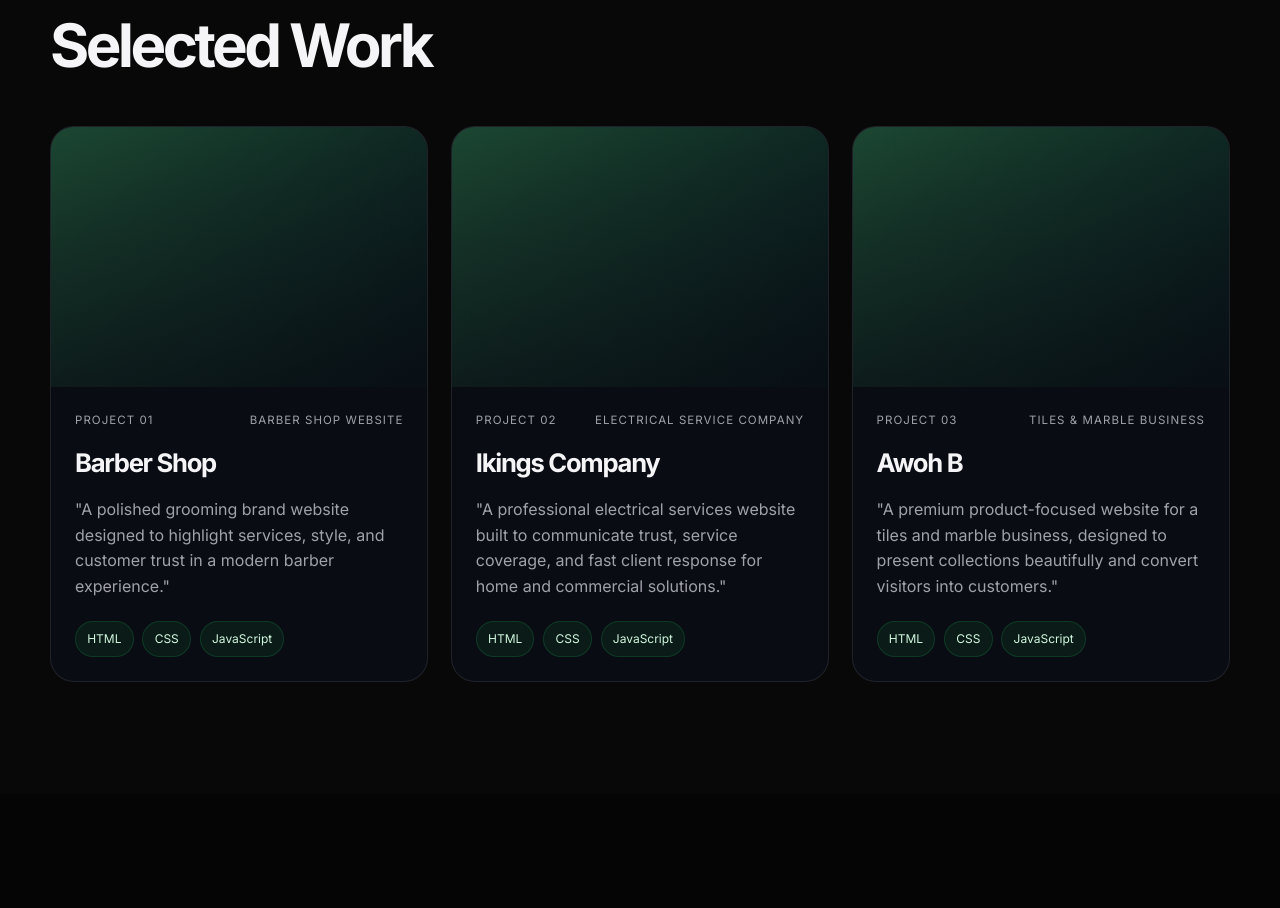
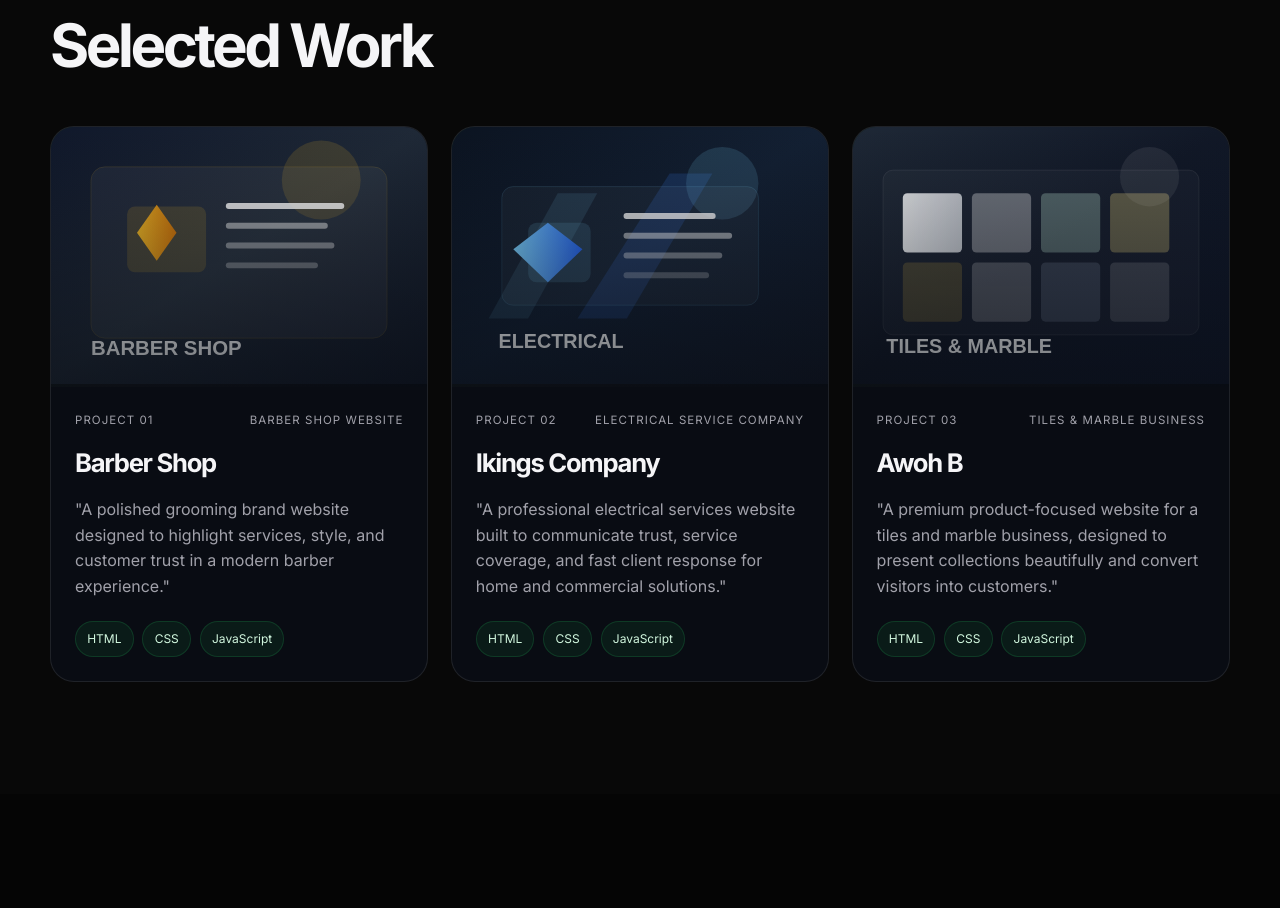
Before and after one commit to onyekachiemmanuel965-hub/PORT-FOLIO, a plain HTML site: page index.html in a window 1280 px wide. Shown: the part 2763-3671 px from the top of the page. Drawn offline with Linux system fonts and the light colour scheme.

Commit message:
Fix project image assets

```diff
--- a/index.html
+++ b/index.html
@@ -227,7 +227,7 @@
           <div class="projects-grid">
             <article class="project-card reveal">
               <div class="project-visual visual-one">
-                <img src="assets/images/project-1.jpg" alt="Barber shop project preview" onerror="this.style.display='none'; this.parentElement.classList.add('placeholder');" />
+                <img src="assets/images/project-1.svg" alt="Barber shop project preview" onerror="this.style.display='none'; this.parentElement.classList.add('placeholder');" />
                 <div class="project-overlay">
                   <div class="project-actions">
                     <a href="https://onyekachiemmanuel965-hub.github.io/barber/" target="_blank" rel="noreferrer" class="btn btn-primary">Live Demo</a>
@@ -254,7 +254,7 @@
 
             <article class="project-card reveal">
               <div class="project-visual visual-two">
-                <img src="assets/images/project-2.jpg" alt="Electrical service company project preview" onerror="this.style.display='none'; this.parentElement.classList.add('placeholder');" />
+                <img src="assets/images/project-2.svg" alt="Electrical service company project preview" onerror="this.style.display='none'; this.parentElement.classList.add('placeholder');" />
                 <div class="project-overlay">
                   <div class="project-actions">
                     <a href="https://onyekachiemmanuel965-hub.github.io/ikcompany/" target="_blank" rel="noreferrer" class="btn btn-primary">Live Demo</a>
@@ -281,7 +281,7 @@
 
             <article class="project-card reveal">
               <div class="project-visual visual-three">
-                <img src="assets/images/project-3.jpg" alt="Tiles and marble company project preview" onerror="this.style.display='none'; this.parentElement.classList.add('placeholder');" />
+                <img src="assets/images/project-3.svg" alt="Tiles and marble company project preview" onerror="this.style.display='none'; this.parentElement.classList.add('placeholder');" />
                 <div class="project-overlay">
                   <div class="project-actions">
                     <a href="https://onyekachiemmanuel965-hub.github.io/Awoh-B/" target="_blank" rel="noreferrer" class="btn btn-primary">Live Demo</a>
```
Also changed, not shown: assets/images/project-1.svg (added), assets/images/project-2.svg (added), assets/images/project-3.svg (added).
